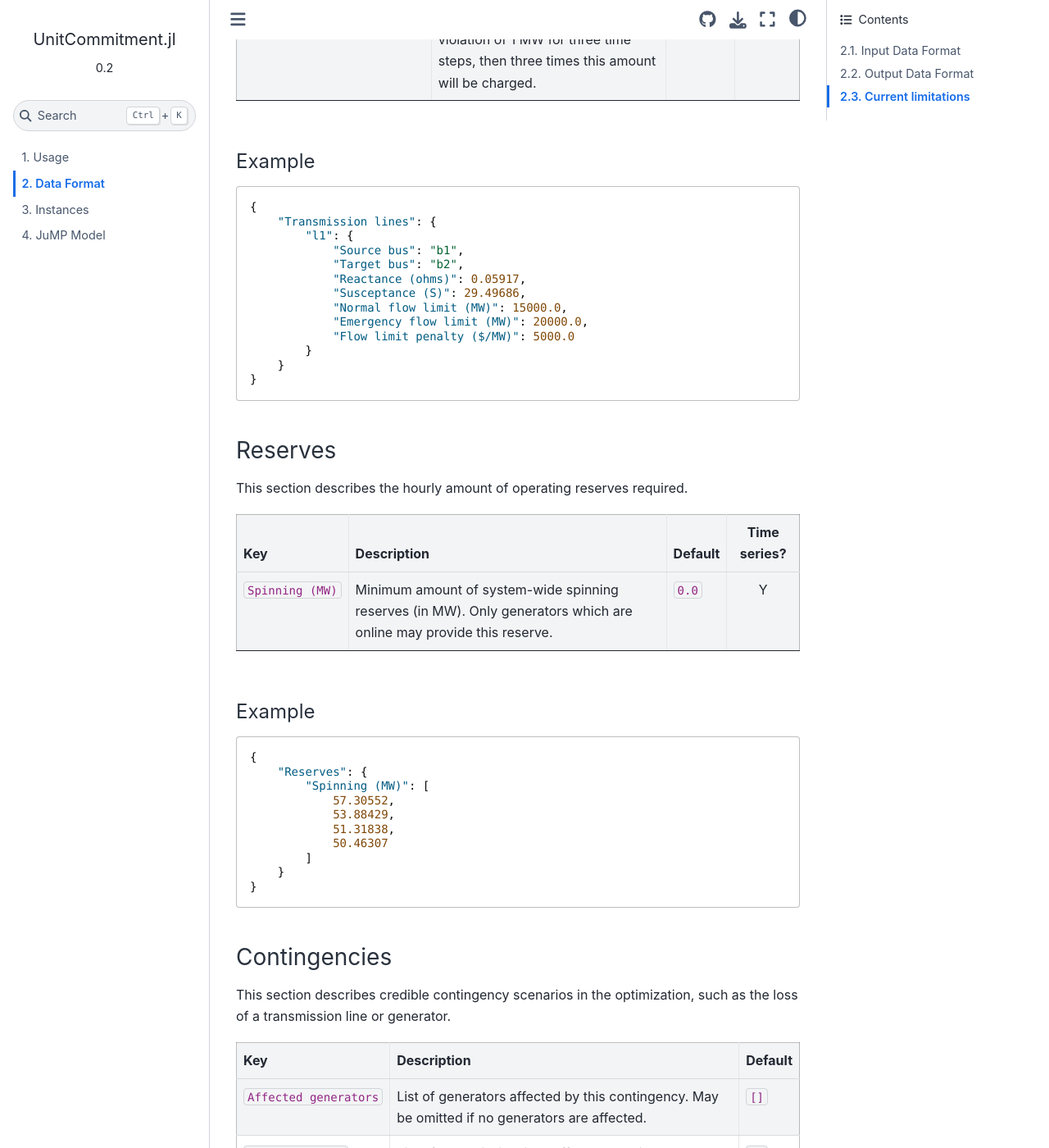
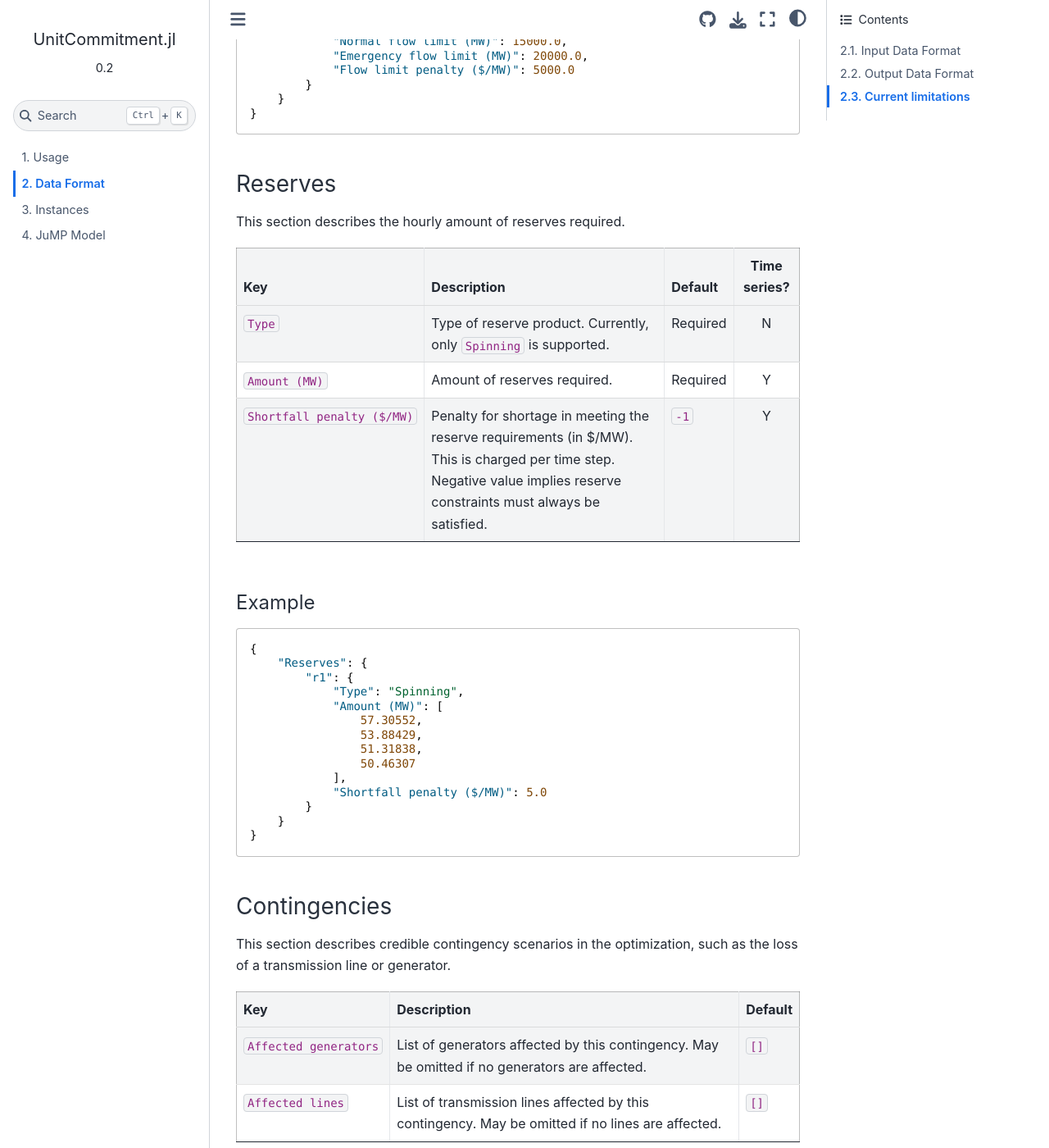
Before and after one commit to ANL-CEEESA/UnitCommitment.jl, a Sphinx documentation site: the page built from docs/format.md, in a window 1280 px wide and 1400 px high, scrolled down 8881 px. Shown: the whole window at 82% size. Built offline with Sphinx 7.4.7 and the Sphinx Book theme 1.1.4, drawn with Linux system fonts in a browser that asks for light colours; some of the changed text lies outside the part shown.

Commit message:
Reserves: Update docs

````diff
--- a/Project.toml
+++ b/Project.toml
@@ -2,7 +2,7 @@ name = "UnitCommitment"
 uuid = "64606440-39ea-11e9-0f29-3303a1d3d877"
 authors = ["Santos Xavier, Alinson <axavier@anl.gov>"]
 repo = "https://github.com/ANL-CEEESA/UnitCommitment.jl"
-version = "0.2.2"
+version = "0.3.0"
 
 [deps]
 DataStructures = "864edb3b-99cc-5e75-8d2d-829cb0a9cfe8"
--- a/docs/format.md
+++ b/docs/format.md
@@ -35,7 +35,6 @@ This section describes system-wide parameters, such as power balance and reserve
 | `Time horizon (h)` | Length of the planning horizon (in hours). | Required | N
 | `Time step (min)` | Length of each time step (in minutes). Must be a divisor of 60 (e.g. 60, 30, 20, 15, etc). | `60` | N
 | `Power balance penalty ($/MW)` | Penalty for system-wide shortage or surplus in production (in $/MW). This is charged per time step. For example, if there is a shortage of 1 MW for three time steps, three times this amount will be charged. | `1000.0` | Y
-| `Reserve shortfall penalty ($/MW)` | Penalty for system-wide shortage in meeting reserve requirements (in $/MW). This is charged per time step. Negative value implies reserve constraints must always be satisfied. | `-1` | Y
 
 
 #### Example
@@ -44,7 +43,6 @@ This section describes system-wide parameters, such as power balance and reserve
     "Parameters": {
         "Time horizon (h)": 4,
         "Power balance penalty ($/MW)": 1000.0,
-        "Reserve shortfall penalty ($/MW)": -1.0
     }
 }
 ```
@@ -96,7 +94,7 @@ This section describes all generators in the system, including thermal units, re
 | `Initial status (h)`  | If set to a positive number, indicates the amount of time (in hours) the generator has been on at the beginning of the simulation, and if set to a negative number, the amount of time the generator has been off. For example, if `Initial status (h)` is `-2`, this means that the generator was off since `-02:00` (h:min). The simulation starts at time `00:00`. If `Initial status (h)` is `3`, this means that the generator was on since `-03:00`. A value of zero is not acceptable. | Required | N
 | `Initial power (MW)`  | Amount of power the generator at time step `-1`, immediately before the planning horizon starts. | Required | N
 | `Must run?`               | If `true`, the generator should be committed, even if that is not economical (Boolean). | `false` | Y
-| `Provides spinning reserves?`    | If `true`, this generator may provide spinning reserves (Boolean). | `true` | Y
+| `Reserve eligibility` | List of reserve products this generator is eligibe to provide. By default, the generator is not eligible to provide any reserves. | `[]` | N
 
 #### Production costs and limits
 
@@ -135,13 +133,13 @@ Note that this curve also specifies the production limits. Specifically, the fir
             "Minimum uptime (h)": 4,
             "Initial status (h)": 12,
             "Must run?": false,
-            "Provides spinning reserves?": true,
+            "Reserve eligibility": ["r1"],
         },
         "gen2": {
             "Bus": "b5",
             "Production cost curve (MW)": [0.0, [10.0, 8.0, 0.0, 3.0]],
             "Production cost curve ($)": [0.0, 0.0],
-            "Provides spinning reserves?": true,
+            "Reserve eligibility": ["r1", "r2"],
         }
     }
 }
@@ -206,24 +204,30 @@ This section describes the characteristics of transmission system, such as its t
 
 ### Reserves
 
-This section describes the hourly amount of operating reserves required.
+This section describes the hourly amount of reserves required.
 
 
 | Key                   | Description                                        | Default   |  Time series?
 | :-------------------- | :------------------------------------------------- | --------- |  :----:
-| `Spinning (MW)`       | Minimum amount of system-wide spinning reserves (in MW). Only generators which are online may provide this reserve. | `0.0` | Y
+| `Type` | Type of reserve product. Currently, only `Spinning` is supported. | Required | N
+| `Amount (MW)` | Amount of reserves required. | Required | Y
+| `Shortfall penalty ($/MW)` | Penalty for shortage in meeting the reserve requirements (in $/MW). This is charged per time step. Negative value implies reserve constraints must always be satisfied. | `-1` | Y
 
 #### Example
 
 ```json
 {
     "Reserves": {
-        "Spinning (MW)": [
-            57.30552,
-            53.88429,
-            51.31838,
-            50.46307
-        ]
+        "r1": {
+            "Type": "Spinning",
+            "Amount (MW)": [
+                57.30552,
+                53.88429,
+                51.31838,
+                50.46307
+            ],
+            "Shortfall penalty ($/MW)": 5.0
+        }
     }
 }
 ```
@@ -286,7 +290,6 @@ The output data format is also JSON-based, but it is not currently documented si
 Current limitations
 -------------------
 
-* All reserves are system-wide. Zonal reserves are not currently supported.
 * Network topology remains the same for all time periods
 * Only N-1 transmission contingencies are supported. Generator contingencies are not currently supported.
 * Time-varying minimum production amounts are not currently compatible with ramp/startup/shutdown limits.
````
Also changed, not shown: CHANGELOG.md (+11 -0 lines).
